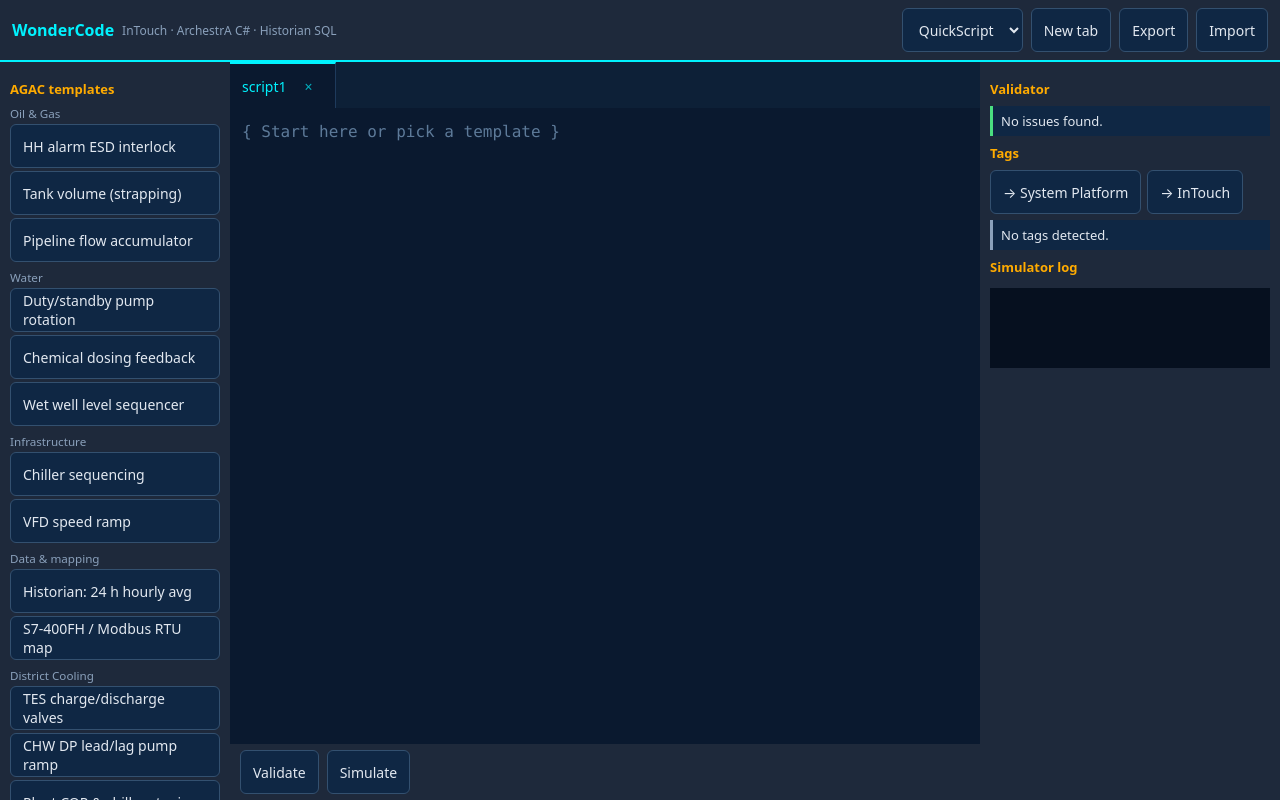
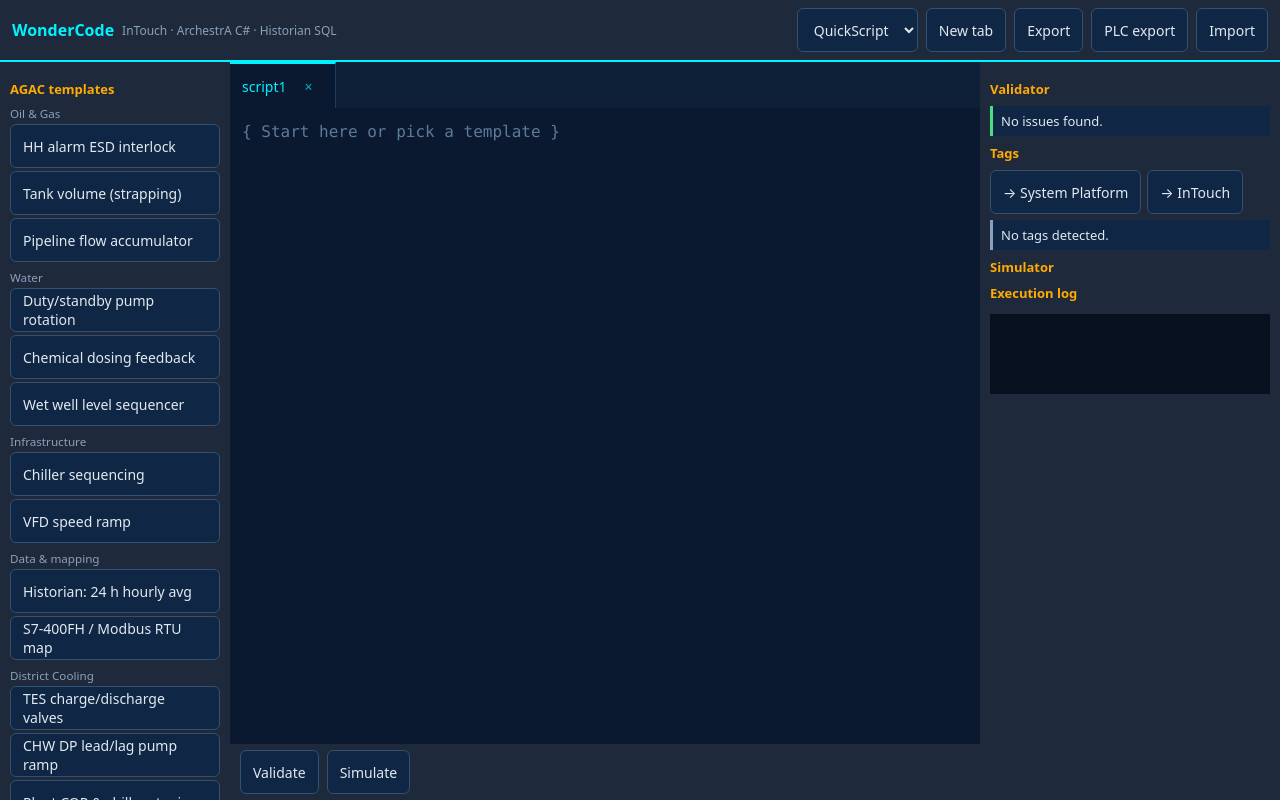
Before and after one commit to esp046-cyber/WonderCode-Sandbox, a website: page index.html in a window 1280 px wide. Drawn offline with Linux system fonts and the light colour scheme.

Commit message:
Add files via upload

```diff
--- a/index.html
+++ b/index.html
@@ -9,11 +9,12 @@
 <link rel="apple-touch-icon" href="icons/apple-touch-icon.svg"><link rel="stylesheet" href="style.css"></head>
 <body><header><button id="menuL" class="ic" aria-label="Templates">☰</button><b>WonderCode</b><span class="sub">InTouch · ArchestrA C# · Historian SQL</span><span class="sp"></span>
 <select id="lang" aria-label="Language"><option value="qs">QuickScript</option><option value="cs">C#</option><option value="sql">SQL</option></select>
-<div id="acts"><button id="new">New tab</button><button id="exp">Export</button><label class="btn">Import<input id="imp" type="file" hidden accept=".json,.script,.txt"></label></div>
+<div id="acts"><button id="new">New tab</button><button id="exp">Export</button><button id="plcBtn">PLC export</button><label class="btn">Import<input id="imp" type="file" hidden accept=".json,.script,.txt"></label></div>
 <button id="more" class="ic" aria-label="More actions" aria-expanded="false">⋯</button><button id="menuR" class="ic" aria-label="Validator and tags">✓</button></header>
 <div id="scrim"></div>
 <main><aside id="L"><h3>AGAC templates</h3><div id="tpl"></div></aside>
 <section><div id="tabs"></div><div class="ed"><pre id="hl" aria-hidden="true"></pre><textarea id="code" spellcheck="false" autocapitalize="off" autocorrect="off" aria-label="Script editor"></textarea></div>
 <div class="bar"><button id="val">Validate</button><button id="run">Simulate</button><span id="status"></span></div></section>
-<aside id="R"><h3>Validator</h3><ul id="issues"></ul><h3>Tags</h3><div class="row"><button id="toSP">→ System Platform</button><button id="toIT">→ InTouch</button></div><ul id="tags"></ul><h3>Simulator log</h3><pre id="log"></pre></aside></main>
+<aside id="R"><h3>Validator</h3><ul id="issues"></ul><h3>Tags</h3><div class="row"><button id="toSP">→ System Platform</button><button id="toIT">→ InTouch</button></div><ul id="tags"></ul><h3>Simulator</h3><div id="sim"></div><h3>Execution log</h3><pre id="log"></pre></aside></main>
+<dialog id="plcDlg"><div class="row"><select id="plcT" aria-label="Target"><option value="scl">Siemens SCL (TIA Portal)</option><option value="st">Rockwell Structured Text</option><option value="csv">Modbus map (CSV)</option></select><button id="plcCopy">Copy</button><button id="plcDl">Download</button><button id="plcX">Close</button></div><pre id="plcOut"></pre></dialog>
 <script src="js/db.js"></script><script src="js/validator.js"></script><script src="js/templates.js"></script><script src="js/tag-converter.js"></script><script src="js/editor.js"></script><script src="app.js"></script><script src="sw-register.js"></script></body></html>
```
